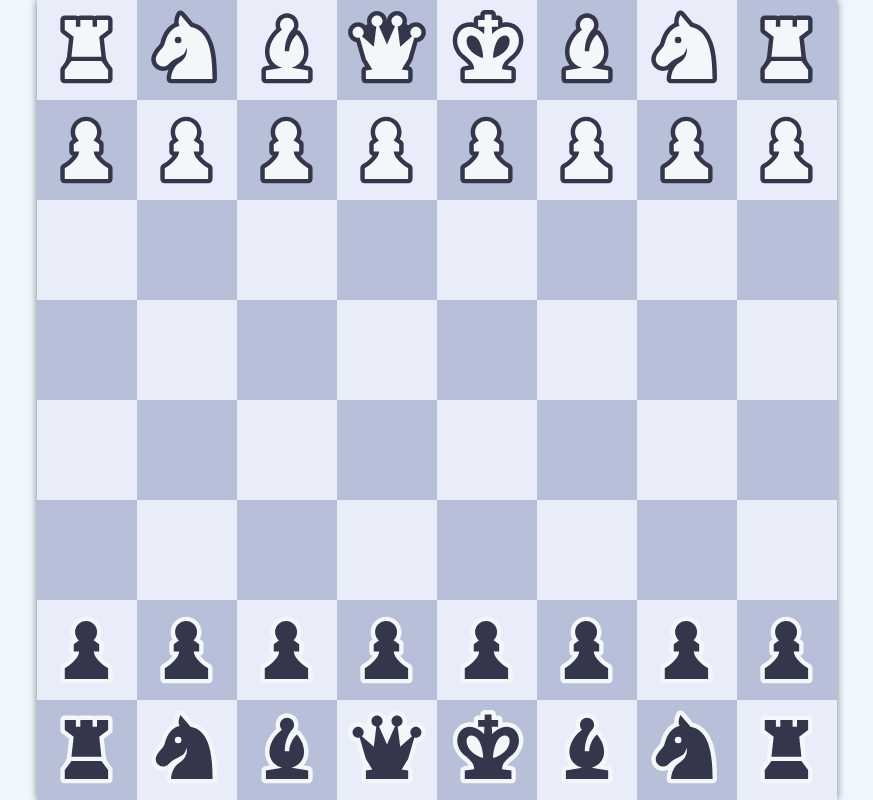
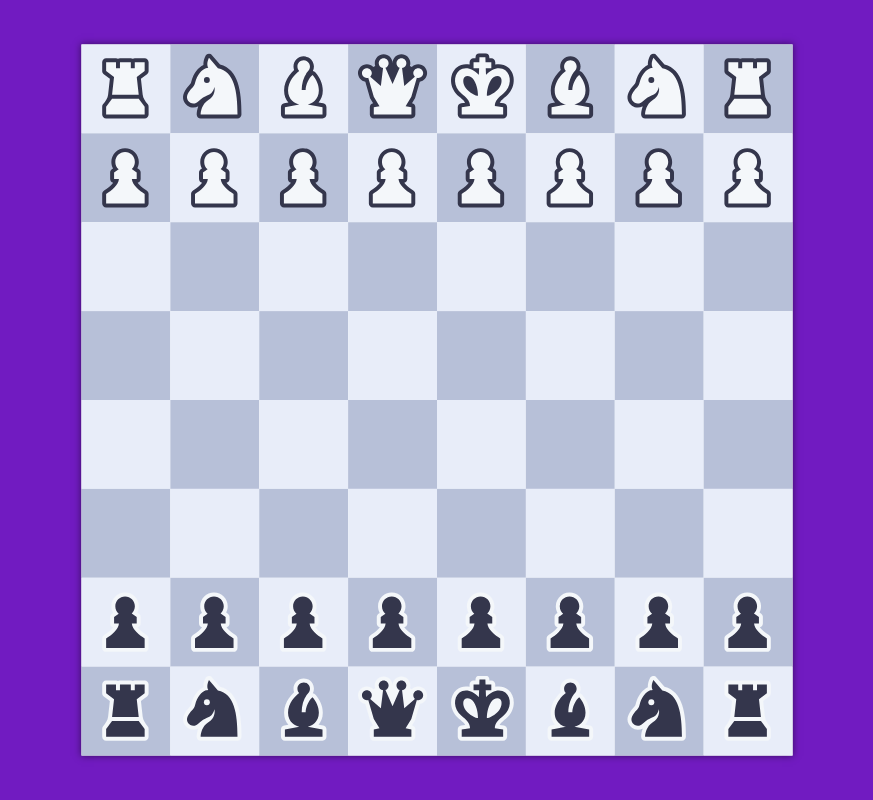
Before and after one commit to PraveenSaravanan7/chess, a React (Create React App) app: page / in a window 1280 px wide. Shown: the whole page, without its empty margins (203-1076 px from the left). Built offline with nearby package versions, Linux system fonts and the light colour scheme.

Commit message:
scale added

```diff
--- a/src/components/Board.tsx
+++ b/src/components/Board.tsx
@@ -60,5 +60,11 @@ export const Board = () => {
     );
   }, [selectedSquare]);
 
-  return <div className={styles.board}>{squares}</div>;
+  const scale = String(Math.min(window.innerWidth, window.innerHeight) / 900);
+
+  return (
+    <div className={styles.board} style={{ scale }}>
+      {squares}
+    </div>
+  );
 };
--- a/src/index.css
+++ b/src/index.css
@@ -9,11 +9,5 @@ body {
   justify-content: center;
   height: 100vh;
   width: 100vw;
-  background-color: aliceblue;
-  /* background: rgb(238, 174, 202);
-  background: linear-gradient(
-    31deg,
-    rgba(238, 174, 202, 1) 0%,
-    rgba(148, 187, 233, 1) 100%
-  ); */
+  background-color: #711bc1;
 }
```
